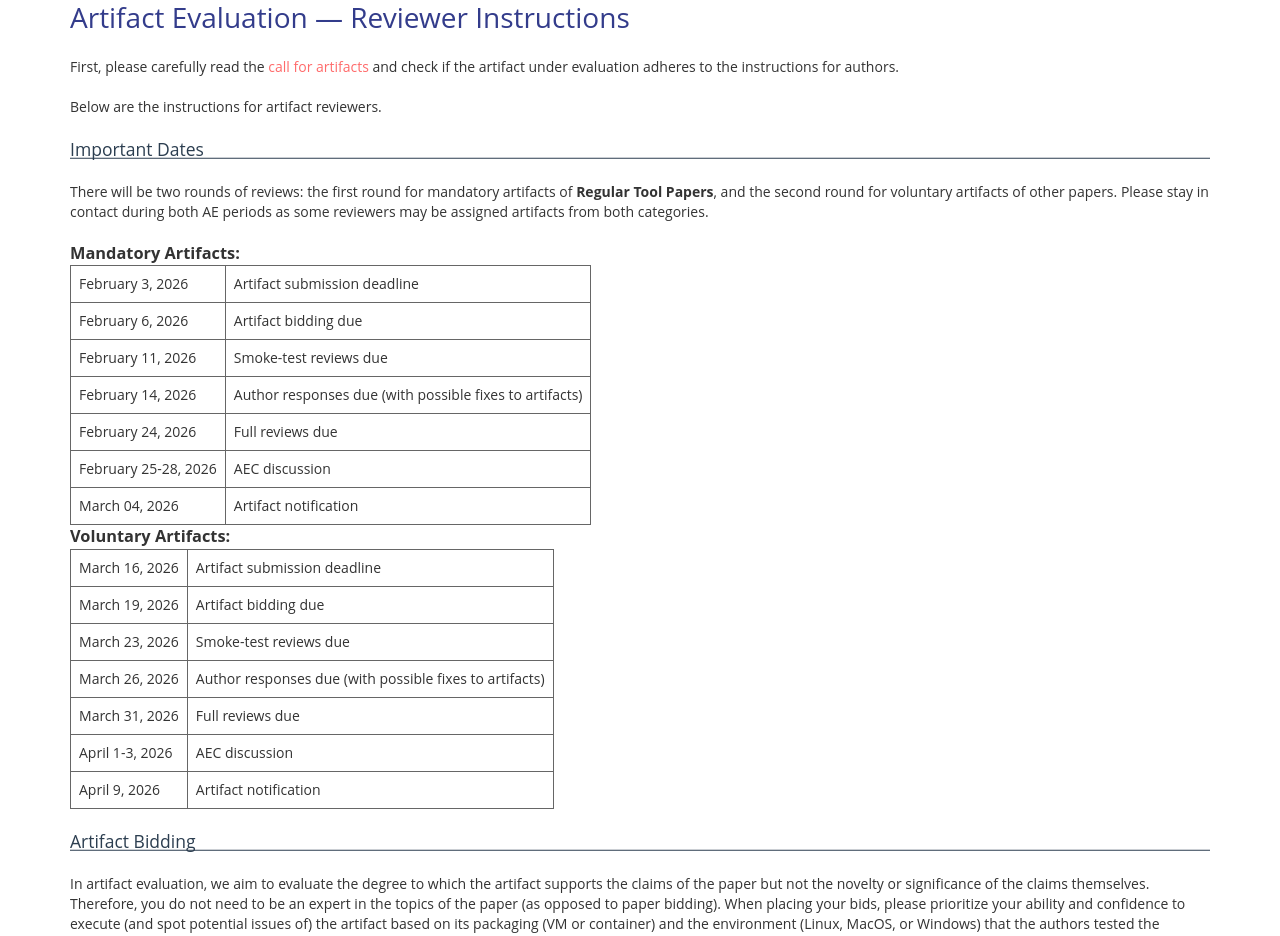
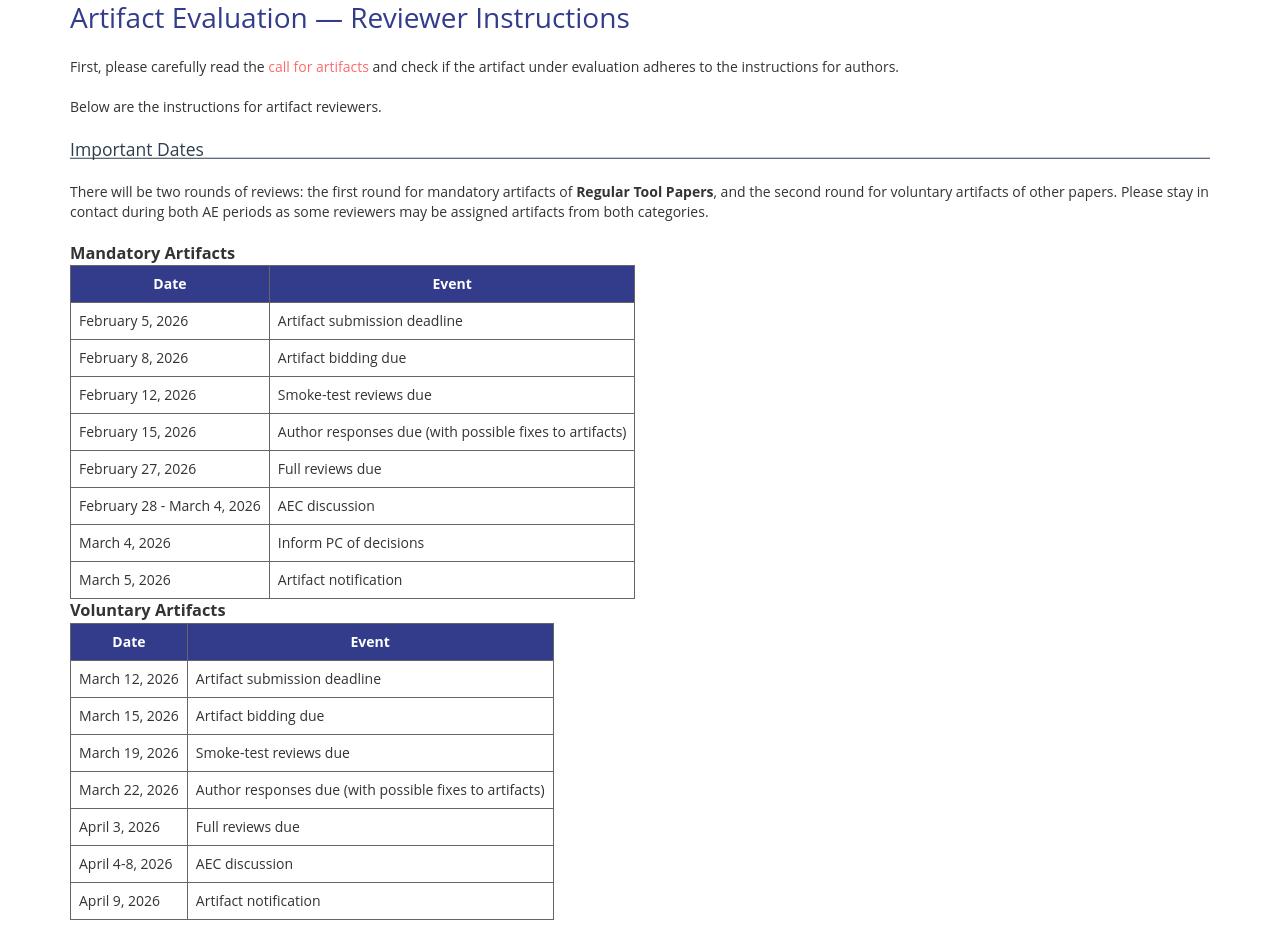
Before and after one commit to SPIN-web/SPIN2026, a Jekyll site: the page built from _pages/AE_instructions.md, in a window 1280 px wide and 1400 px high. Shown: the part 343-1279 px from the top of the window. Built offline with Jekyll 4.4.1, drawn with Linux system fonts in a browser that asks for light colours; nearby versions of some CDN libraries; our own code applies the rules of GitHub Pages for plain Markdown files.

Commit message:
Update dates regarind AE

```diff
--- a/_pages/AE_instructions.md
+++ b/_pages/AE_instructions.md
@@ -18,27 +18,30 @@ the first round for mandatory artifacts of **Regular Tool Papers**,
 and the second round for voluntary artifacts of other papers.
 Please stay in contact during both AE periods as some reviewers may be assigned artifacts from both categories.
 
-### Mandatory Artifacts:
+### Mandatory Artifacts
 
-|----------------------|-----------------------------------------------------------|
-| February 3, 2026 | Artifact submission deadline |
-| February 6, 2026 | Artifact bidding due |
-| February 11, 2026 | Smoke-test reviews due |
-| February 14, 2026 | Author responses due (with possible fixes to artifacts) |
-| February 24, 2026 | Full reviews due |
-| February 25-28, 2026 | AEC discussion |
-| March 04, 2026 | Artifact notification |
+| Date                        | Event                                                   |
+| --------------------------- | ------------------------------------------------------- |
+| February 5, 2026            | Artifact submission deadline                            |
+| February 8, 2026            | Artifact bidding due                                    |
+| February 12, 2026           | Smoke-test reviews due                                  |
+| February 15, 2026           | Author responses due (with possible fixes to artifacts) |
+| February 27, 2026           | Full reviews due                                        |
+| February 28 - March 4, 2026 | AEC discussion                                          |
+| March 4, 2026               | Inform PC of decisions                                  |
+| March 5, 2026               | Artifact notification                                   |
 
-### Voluntary Artifacts:
+### Voluntary Artifacts
 
-|----------------------|-----------------------------------------------------------|
-| March 16, 2026 | Artifact submission deadline |
-| March 19, 2026 | Artifact bidding due |
-| March 23, 2026 | Smoke-test reviews due |
-| March 26, 2026 | Author responses due (with possible fixes to artifacts) |
-| March 31, 2026 | Full reviews due |
-| April 1-3, 2026 | AEC discussion |
-| April 9, 2026 | Artifact notification |
+| Date            | Event                                                   |
+| --------------- | ------------------------------------------------------- |
+| March 12, 2026  | Artifact submission deadline                            |
+| March 15, 2026  | Artifact bidding due                                    |
+| March 19, 2026  | Smoke-test reviews due                                  |
+| March 22, 2026  | Author responses due (with possible fixes to artifacts) |
+| April 3, 2026   | Full reviews due                                        |
+| April 4-8, 2026 | AEC discussion                                          |
+| April 9, 2026   | Artifact notification                                   |
 
 ## Artifact Bidding
 
```
Also changed, not shown: _pages/artifacts.md (+6 -6 lines), _pages/call.md (+34 -33 lines), _pages/index.md (+14 -12 lines).
